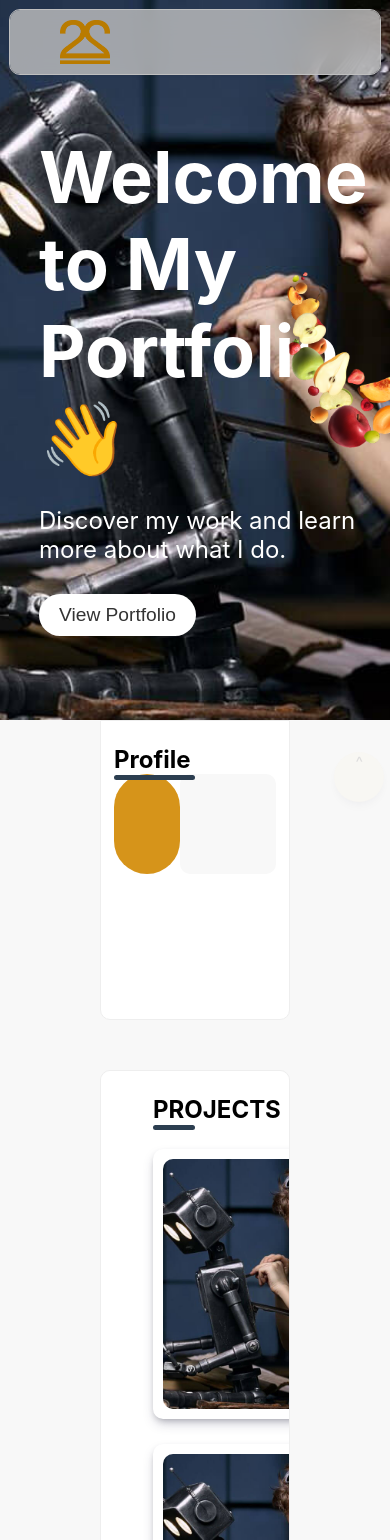
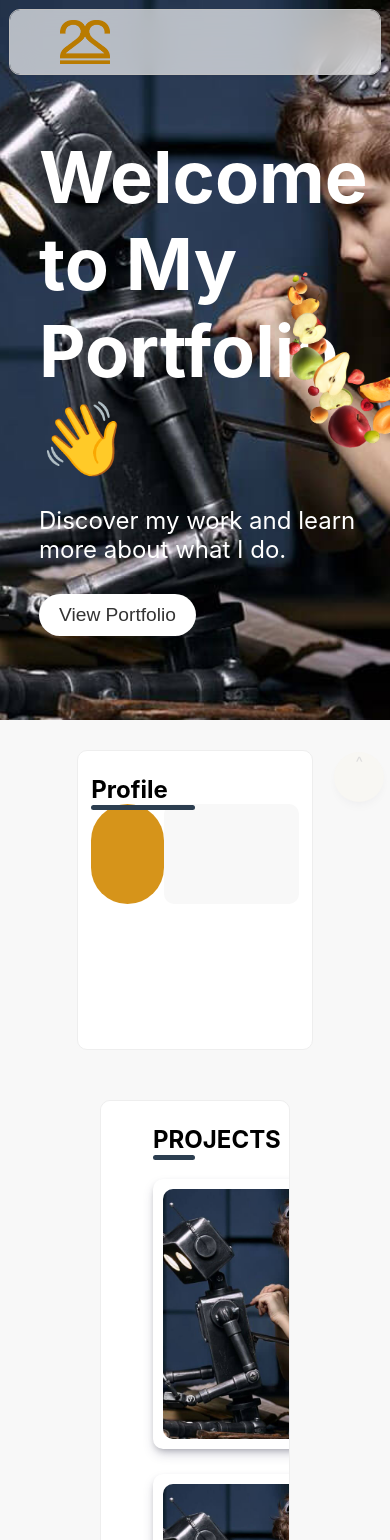
Before and after one commit to esmond-adjei/portfolio-website, a React (Create React App) app in the folder portfolio-front/: page / in a window 390 px wide. Shown: the top 1540 px of the page. Built offline with nearby package versions, Linux system fonts and the light colour scheme.

Commit message:
modified:   portfolio-front/src/style/component-styles/Content.css 	modified:   portfolio-front/src/style/component-styles/Header.css

```diff
--- a/portfolio-front/src/style/component-styles/Content.css
+++ b/portfolio-front/src/style/component-styles/Content.css
@@ -11,7 +11,7 @@
 }
 
 .profile__column {
-    width: 20%;
+    width: 25%;
     height: fit-content;
     position: sticky;
     top: 13%;
@@ -20,7 +20,7 @@
 
 .content__column {
     text-align: left;
-    width: 80%;
+    width: 800px;
 }
 
 .category {
@@ -106,9 +106,9 @@ body {
 
     .profile__column {
         height: 200px;
-        margin: 0 0 30px 0;
-        border-radius: 0 0 10px 10px;
+        margin: 30px 0 30px 0;
         position: initial;
+        width: 124%;
     }
 
     nav ul {
--- a/portfolio-front/src/style/component-styles/Header.css
+++ b/portfolio-front/src/style/component-styles/Header.css
@@ -11,10 +11,9 @@ header {
     justify-content: space-between;
     align-items: center;
     padding: 10px 50px;
-    background-color: #c1c1c1cc;
-    /* background: var(--background-gradient); */
+    backdrop-filter: blur(12px);
+    background-color: #ffffffaa;
     box-shadow: 0px 1px 3px rgba(0, 0, 0, 0.1);
-    backdrop-filter: blur(12px);
     outline: thin solid #bfbfbf;
 }
 
```
